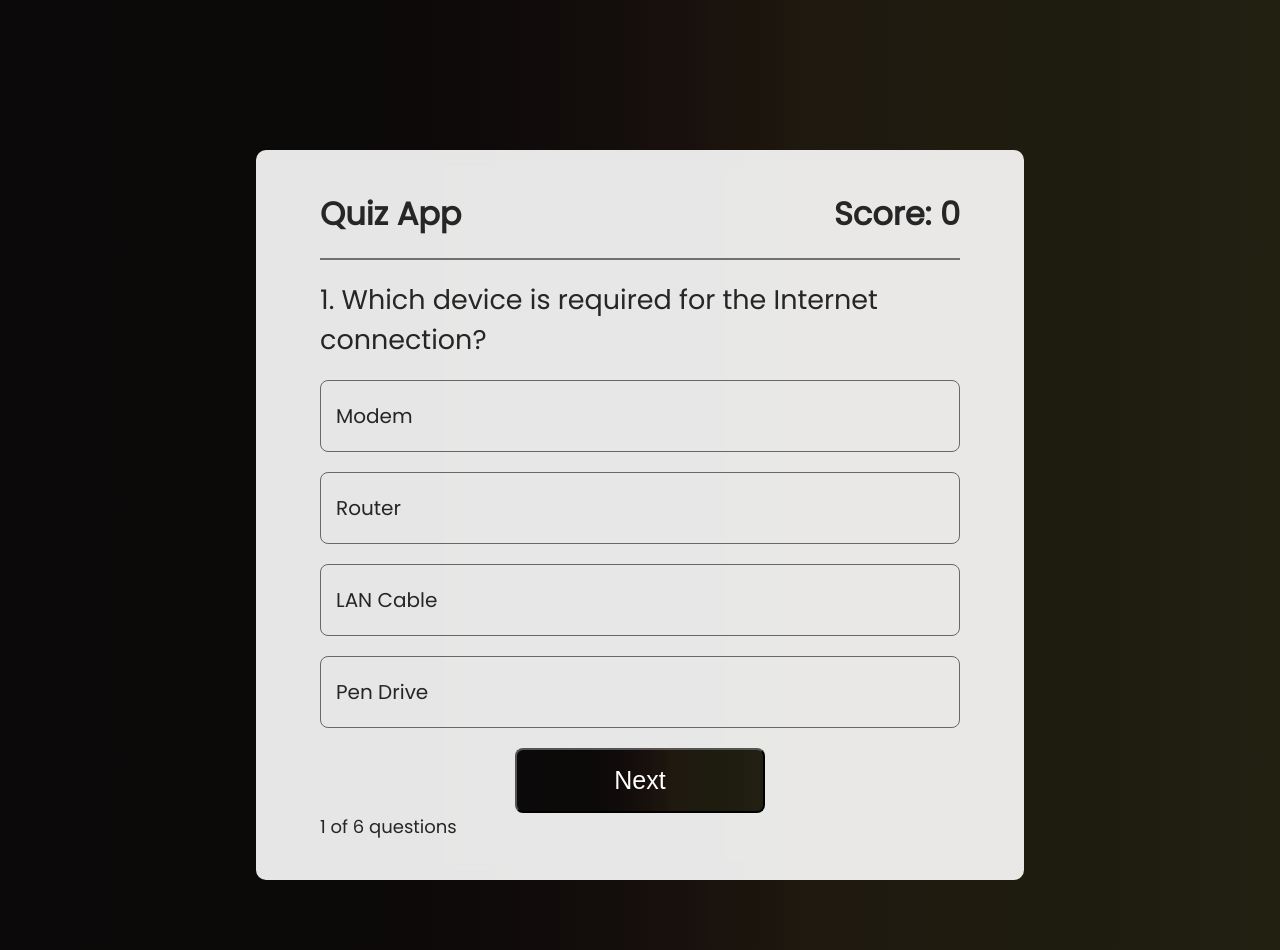
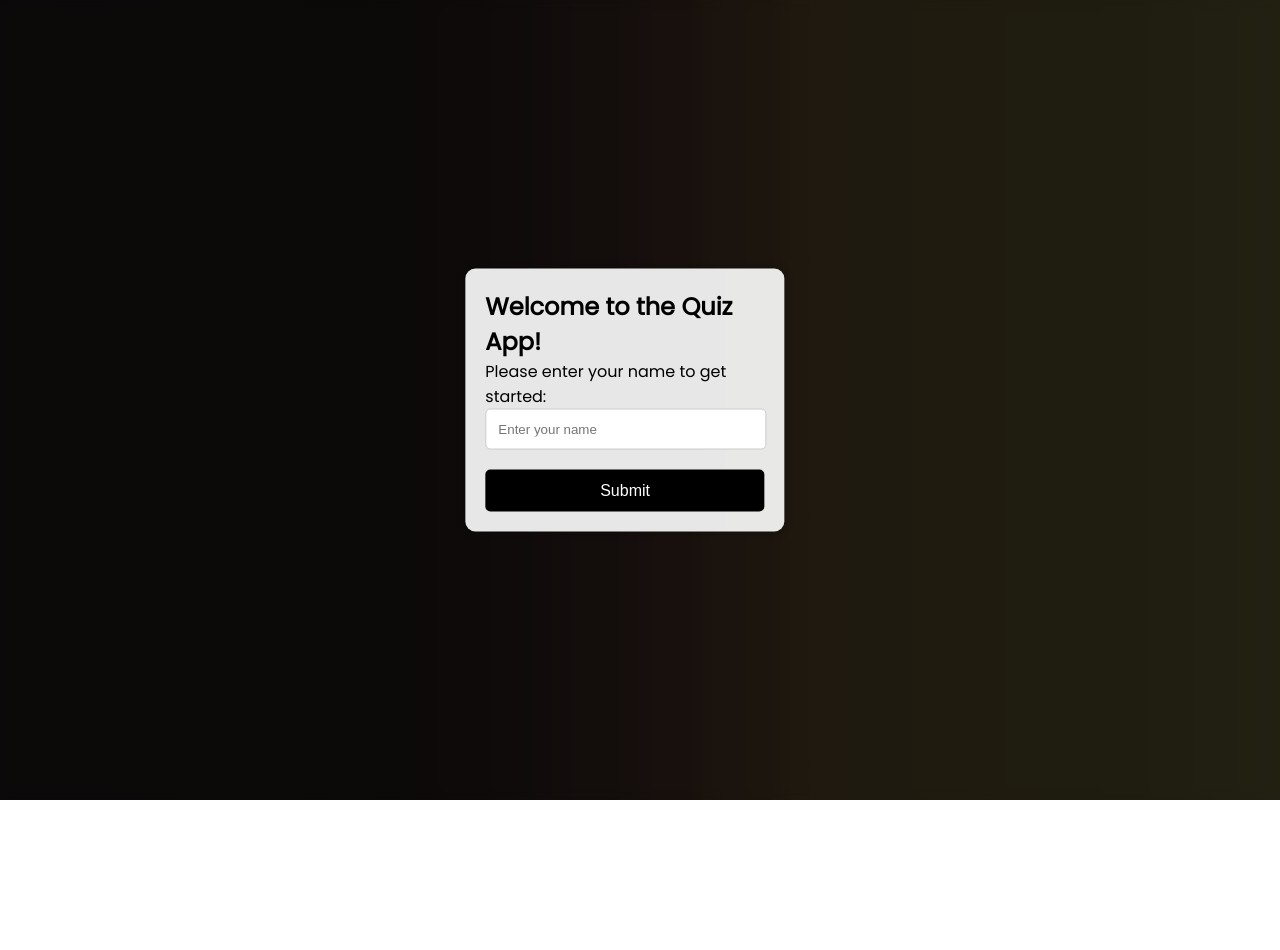
Before and after one commit to Ham12-3/AWS_cloud_developer_quiz, a React (Vite) app: page / in a window 1280 px wide. After the commit the page ends 800 px from the top, so only its background shows below. Built offline with nearby package versions, Linux system fonts and the light colour scheme.

Commit message:
updating the codebase

```diff
--- a/src/App.jsx
+++ b/src/App.jsx
@@ -1,21 +1,23 @@
-import { useState } from 'react'
-import Quiz from './components/Quiz/Quiz'
+import React, { useState } from "react";
+import Quiz from "./components/Quiz/Quiz";
+import WelcomeDialog from "./components/welcomeDialog/WelcomeDialog";
 
+const App = () => {
+  const [userName, setUserName] = useState(localStorage.getItem("userName"));
 
-
-function App() {
-  const [count, setCount] = useState(0)
+  const handleNameSubmit = (name) => {
+    setUserName(name);
+  };
 
   return (
+    <div>
+      {userName ? (
+        <Quiz userName={userName} />
+      ) : (
+        <WelcomeDialog onNameSubmit={handleNameSubmit} />
+      )}
+    </div>
+  );
+};
 
-    <div>
-    <Quiz/>
-
-    </div>
-
-
-
-  )
-}
-
-export default App
+export default App;
--- a/src/components/Quiz/Quiz.jsx
+++ b/src/components/Quiz/Quiz.jsx
@@ -3,7 +3,8 @@ import "./Quiz.css";
 import { data } from "../../assets/data";
 import MeterAnimation from "../animation/Animation";
 
-const Quiz = () => {
+const Quiz = ({ userName }) => {
+  const [name, setName] = useState(userName || "");
   const [index, setIndex] = useState(() => {
     const savedIndex = localStorage.getItem('quizIndex');
     return savedIndex !== null ? parseInt(savedIndex) : 0;
@@ -72,8 +73,10 @@ const Quiz = () => {
 
   return (
     <div className="container">
+      {name !== "" && (
+        <>
           <div className="head">
-        <h1>Quiz App</h1>
+            <h1>Quiz App {name}</h1>
             <h1>Score: {score} </h1>
           </div>
 
@@ -81,7 +84,7 @@ const Quiz = () => {
           {result ? (
             <>
               {score / data.length >= 0.5 ? (
-            <h1>Hello Abdul, keep it upp👍👍👍👍</h1>
+                <h1>Hello {name}, keep it upp👍👍👍👍</h1>
               ) : (
                 <h1>Awwn 😔😔😔😔 You can do better</h1>
               )}
@@ -137,6 +140,8 @@ const Quiz = () => {
               </ul>
             </>
           )}
+        </>
+      )}
     </div>
   );
 };
--- /dev/null
+++ b/src/components/welcomeDialog/WelcomeDialog.css
@@ -0,0 +1,52 @@
+/* WelcomeDialog.css */
+
+.dialog-container {
+  position: fixed;
+  top: 50%;
+  left: 50%;
+  transform: translate(-50%, -50%);
+  z-index: 1000;
+}
+
+.dialog {
+  background-color: rgba(255, 255, 255, 0.9); /* Transparent white background */
+  border-radius: 10px;
+  padding: 20px;
+  max-width: 80%;
+  box-shadow: 0px 0px 10px rgba(0, 0, 0, 0.3); /* Shadow for the dialog box */
+}
+
+.dialog input {
+  width: calc(100% - 24px); /* Adjusted width calculation */
+  padding: 12px;
+  margin-bottom: 20px;
+  border: 1px solid #ccc;
+  border-radius: 5px;
+  outline: none;
+}
+
+.dialog button {
+  width: 100%;
+  padding: 12px;
+  border: none;
+  border-radius: 5px;
+  background-color: black;
+  color: #fff;
+  font-size: 16px;
+  cursor: pointer;
+  transition: background-color 0.3s;
+}
+
+.dialog button:hover {
+  background-color: black;
+}
+
+.blur-background {
+  position: fixed;
+  top: 0;
+  left: 0;
+  width: 100%;
+  height: 100%;
+  backdrop-filter: blur(5px);
+  z-index: 999;
+}
--- /dev/null
+++ b/src/components/welcomeDialog/WelcomeDialog.jsx
@@ -0,0 +1,33 @@
+import React, { useState } from "react";
+import "./WelcomeDialog.css";
+
+const WelcomeDialog = ({ onNameSubmit }) => {
+  const [name, setName] = useState("");
+
+  const handleSubmit = () => {
+    if (name.trim() !== "") {
+      localStorage.setItem("userName", name.trim());
+      onNameSubmit(name.trim());
+    }
+  };
+
+  return (
+    <div className="blur-background">
+      <div className="dialog-container">
+        <div className="dialog">
+          <h2>Welcome to the Quiz App!</h2>
+          <p>Please enter your name to get started:</p>
+          <input
+            type="text"
+            placeholder="Enter your name"
+            value={name}
+            onChange={(e) => setName(e.target.value)}
+          />
+          <button onClick={handleSubmit}>Submit</button>
+        </div>
+      </div>
+    </div>
+  );
+};
+
+export default WelcomeDialog;
```
Lines whose indentation alone changed are shown as unchanged.
